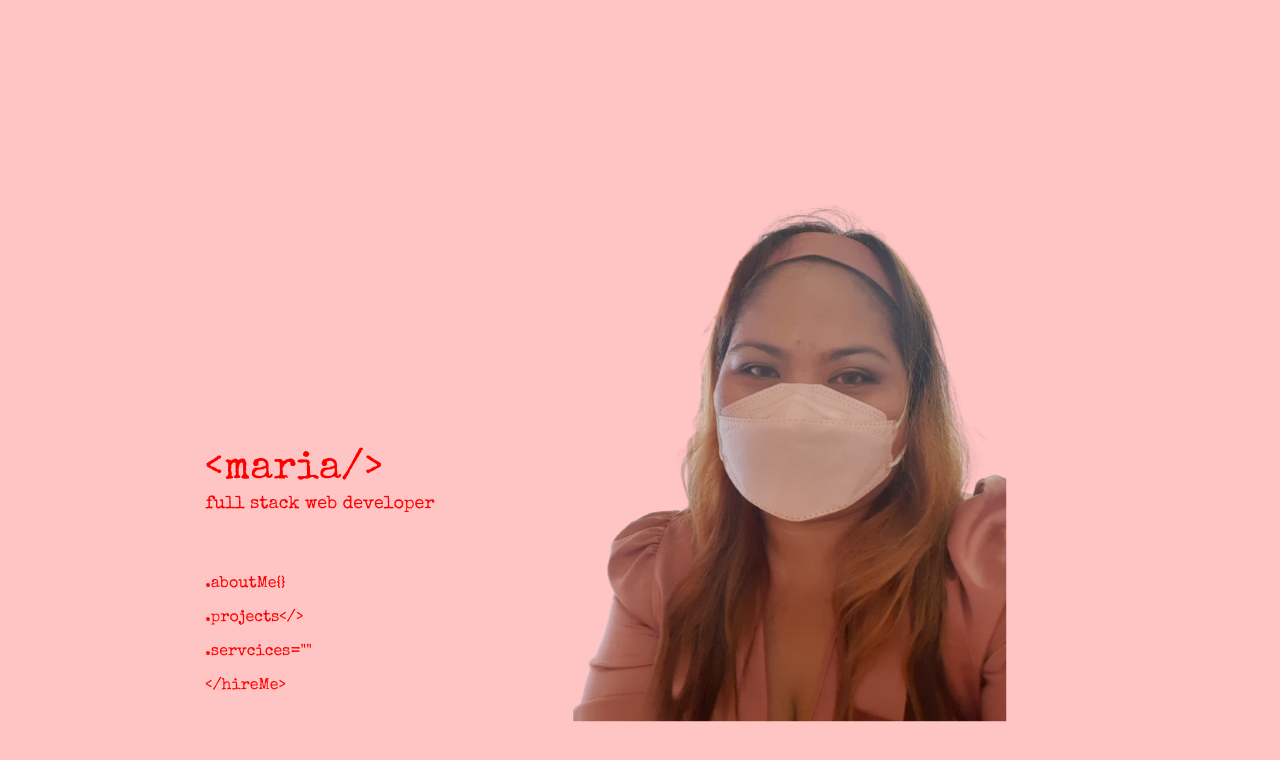
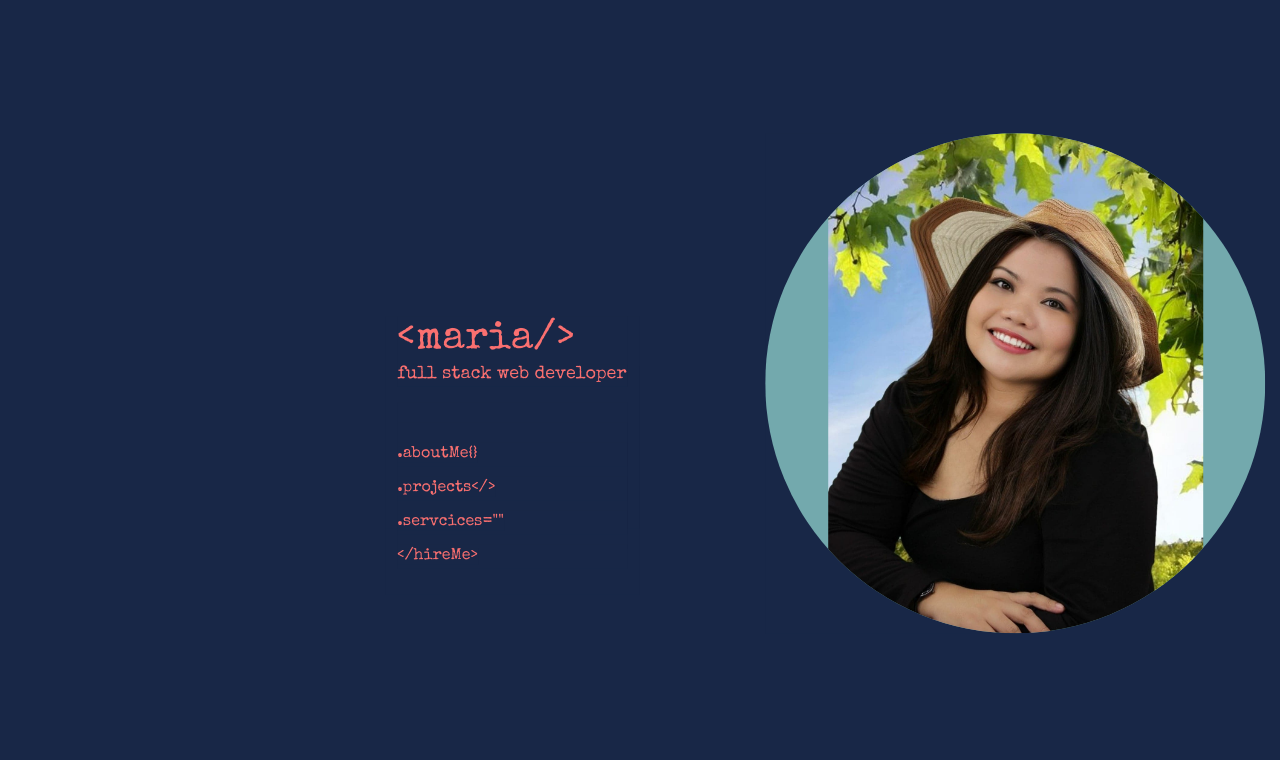
Before and after one commit to MariasCraft/WebPortfolioDiffDesign, a plain HTML site: page index.html in a window 1280 px wide. Drawn offline with nearby package versions, Linux system fonts and the light colour scheme.

Commit message:
added an about me link to the main page

```diff
--- a/css/style.css
+++ b/css/style.css
@@ -1,16 +1,18 @@
 * {
-    background-color: #FFC4C4;
+    box-sizing: border-box;
+    background-color: #182747;
     font-family: 'Special Elite', cursive;
-    color: red;
+    color: #FA7070;
 }
 
 
 .container {
     position: relative;
-    max-width: 400px;
+    max-width: 500px;
     margin: 0 auto;
     padding: 0;
-    /* text-align: left; */
+    bottom: 50px;
+    text-align: left;
 }
 
 h1 {
@@ -24,8 +26,9 @@ p {
 
 .wrapper {
     position: absolute;
-    top: 70%;
-    left: 25%;
+    top: 60%;
+    left: 40%;
+
     -moz-transform: translateX(-50%) translateY(-50%);
     -webkit-transform: translateX(-50%) translateY(-50%);
     transform: translateX(-50%) translateY(-50%);
@@ -45,12 +48,22 @@ ul,li {
 
 div ul li a {
     text-decoration: none;
-    color: red;
+    color: #FA7070;
 }
 
-.image {
+.header_img {
     position: absolute;
     margin-left: 50%;
-    bottom: -30%;
+    bottom: -50%;
     left: 100%;
+    max-width: 100%;
+    width: 500px;
 }
+
+img {
+    height: 500px;
+    width: 500px;
+    object-fit: contain;
+    border-radius: 50%;
+    background-color: #73A9AD;
+}
--- a/index.html
+++ b/index.html
@@ -30,16 +30,21 @@
 
       <div>
         <ul class="menu">
-          <li><a href="#">.aboutMe{}</li>
+          <li><a href="https://mariascraft.github.io/WebPortfolioDiffDesign-About/">.aboutMe{}</li>
           <li><a href="#">.projects&#60;/&#62;</li>
           <li><a href="#">.servcices=""</li>
           <li><a href="#">&#60;/hireMe&#62;</li>
         </ul>
       </div>
 
-         <div class="image">
-          <img src="/image/20220128_164813-removebg-preview (1).png" alt="selfie">
+
+
+
+         <div class="header_img">
+          <img src="/image/MariaBaclayon.jpg" alt="selfie">
         </div>
+
+
 
       </div>
     </div>
```
Also changed, not shown: image/20220128_164813-removebg-preview (1).png (deleted), image/MariaBaclayon.jpg (added).
